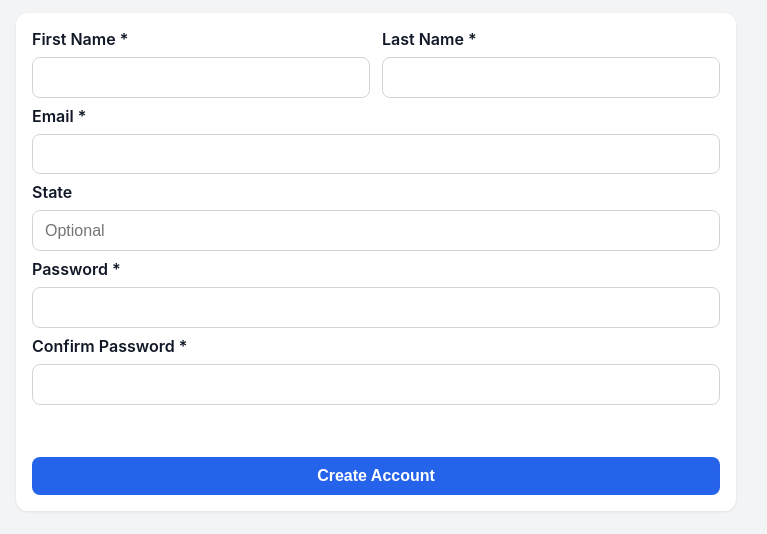
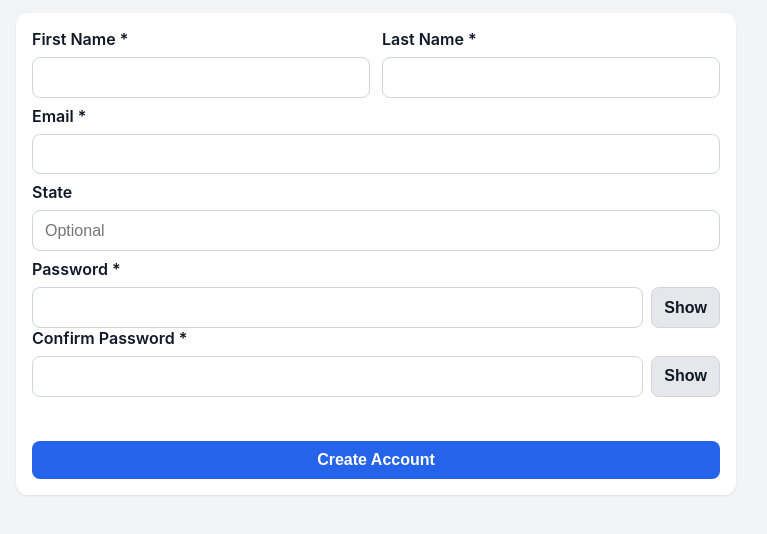
Before and after one commit to RPtheMartinez/MediaMine-js, a website: page signup.html in a window 1280 px wide. Shown: the part 164-698 px from the top of the page, without its empty margins (264-1031 px from the left). Drawn offline with Linux system fonts and the light colour scheme.

Commit message:
feat: add show/hide toggles for signup passwords

```diff
--- a/signup.html
+++ b/signup.html
@@ -36,10 +36,32 @@
           <input id="state" name="state" type="text" placeholder="Optional" autocomplete="address-level1" />
 
           <label for="password">Password *</label>
-          <input id="password" name="password" type="password" minlength="8" autocomplete="new-password" required />
+          <div class="password-row">
+            <input id="password" name="password" type="password" minlength="8" autocomplete="new-password" required />
+            <button
+              type="button"
+              class="password-toggle"
+              data-password-toggle
+              data-target-input="password"
+              aria-pressed="false"
+            >
+              Show
+            </button>
+          </div>
 
           <label for="confirmPassword">Confirm Password *</label>
-          <input id="confirmPassword" name="confirmPassword" type="password" minlength="8" autocomplete="new-password" required />
+          <div class="password-row">
+            <input id="confirmPassword" name="confirmPassword" type="password" minlength="8" autocomplete="new-password" required />
+            <button
+              type="button"
+              class="password-toggle"
+              data-password-toggle
+              data-target-input="confirmPassword"
+              aria-pressed="false"
+            >
+              Show
+            </button>
+          </div>
 
           <div id="signupFeedback" class="feedback" aria-live="polite"></div>
 
--- a/signup.js
+++ b/signup.js
@@ -1,7 +1,21 @@
 const signupForm = document.getElementById("signupForm");
 const signupFeedback = document.getElementById("signupFeedback");
 const signupBtn = document.getElementById("signupBtn");
+const passwordToggles = Array.from(document.querySelectorAll("[data-password-toggle]"));
 const SESSION_USER_KEY = "mediamine.session.user";
+
+passwordToggles.forEach((toggleBtn) => {
+  toggleBtn.addEventListener("click", () => {
+    const inputId = toggleBtn.dataset.targetInput || "";
+    const input = document.getElementById(inputId);
+    if (!input) return;
+
+    const shouldShow = input.type === "password";
+    input.type = shouldShow ? "text" : "password";
+    toggleBtn.textContent = shouldShow ? "Hide" : "Show";
+    toggleBtn.setAttribute("aria-pressed", String(shouldShow));
+  });
+});
 
 function setSignupFeedback(message, status) {
   signupFeedback.textContent = message;
--- a/styles.css
+++ b/styles.css
@@ -117,7 +117,17 @@ select {
   align-items: center;
 }
 
+.password-row {
+  display: flex;
+  gap: 0.5rem;
+  align-items: center;
+}
+
 .api-key-row input {
+  margin-bottom: 0;
+}
+
+.password-row input {
   margin-bottom: 0;
 }
 
@@ -132,6 +142,20 @@ select {
 }
 
 .api-key-toggle:hover {
+  background: #d1d5db;
+}
+
+.password-toggle {
+  width: auto;
+  margin-top: 0;
+  background: #e5e7eb;
+  color: #111827;
+  border: 1px solid #d1d5db;
+  font-weight: 600;
+  white-space: nowrap;
+}
+
+.password-toggle:hover {
   background: #d1d5db;
 }
 
```
